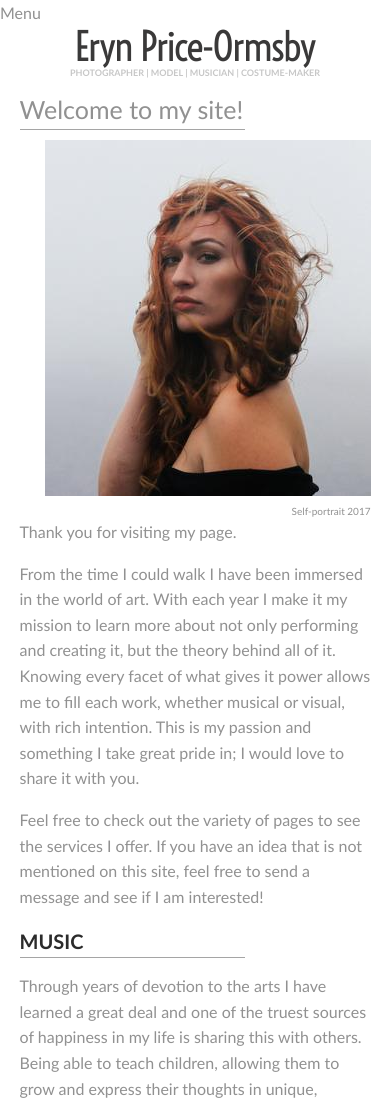
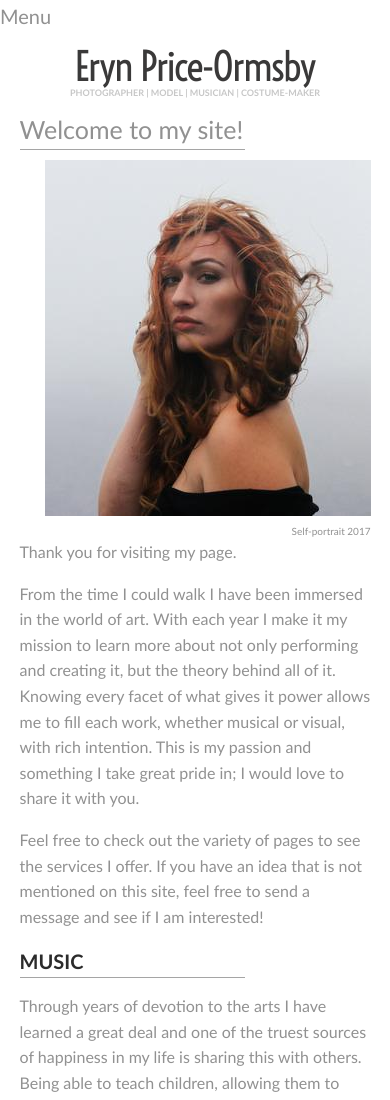
Before and after one commit to aquabuddha/eryn_po_webiste, a plain HTML site: page index.html in a window 390 px wide. Shown: the top 1100 px of the page. Drawn offline with nearby package versions, Linux system fonts and the light colour scheme.

Commit message:
Worked on mobile menu

```diff
--- a/css/styles.css
+++ b/css/styles.css
@@ -22,7 +22,7 @@ body {
 }
 
 
-/* --------------Layout Styles ------------------ */
+/* ------------------Layout Styles ------------------ */
 
 /* -------------Mobile Navigation styles------------- */
 .sidenav {
@@ -44,19 +44,25 @@ body {
 
 .sidenav .closebtn {
     position: absolute;
-    top: 0;
+    top: 0.1em;
     left: 90%;
-    font-size: 25px;
+    font-size: 45px;
     margin-left: 0px;
     text-decoration: none;
-    text-decoration-color: #3A3939;
+    color: #3A3939;
 }
 
 .menu {
-    position: absolute;
+    position: fixed;
+    font-size: 20px;
+    float: left;
+    width: 100%;
     top: 0;
     cursor: pointer;
+    background-color: #FFF;
 }
+
+
 /* Test END */
 
 .main-nav li {
@@ -82,6 +88,7 @@ body {
 
 header {
     text-align: center;
+    padding-top: 20px;
 }
 
 .sub-header{
@@ -230,6 +237,7 @@ figcaption {
 
     header {
         margin-top: 0px;
+        padding-top: 0px;
     }
 
     h1 {
--- a/js/script.js
+++ b/js/script.js
@@ -26,10 +26,9 @@ $(document).ready(function() {
             mobile.width("0%");
             mobile.addClass("sidenav");
         }
-        //If window's width is less than 440px, then remove .sidenav class from mobile-nav ID
+        //If window's width is less than 440px, then remove .sidenav and .slide classes from mobile-nav ID
         else {
-            mobile.removeClass("sidenav");
-            mobile.removeClass("slide");
+            mobile.removeClass("sidenav slide");
             mobile.width("100%");
         }
     };
@@ -39,7 +38,7 @@ $(document).ready(function() {
 
     //Check width on resize
     $window.resize(checkWidth);
-    });
+});
 
 
 // JQuery Sticky Nav for non-mobile
```
Also changed, not shown: index.html (+1 -0 lines).
